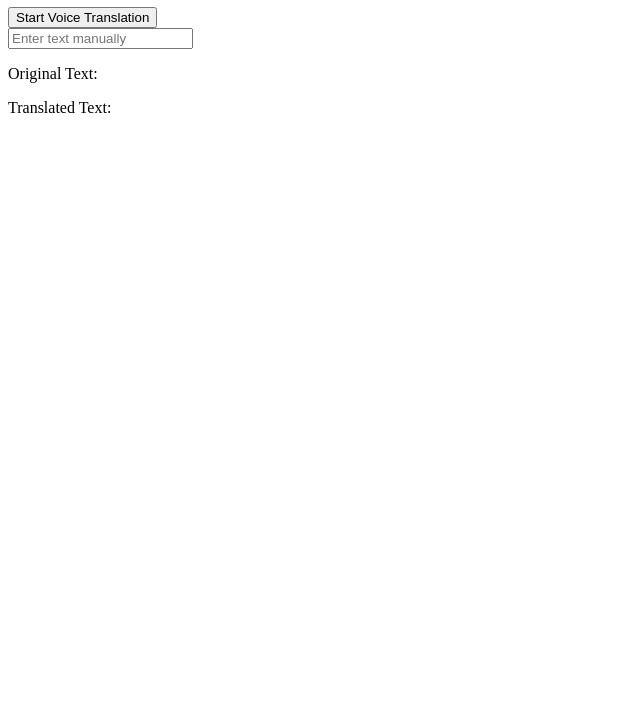
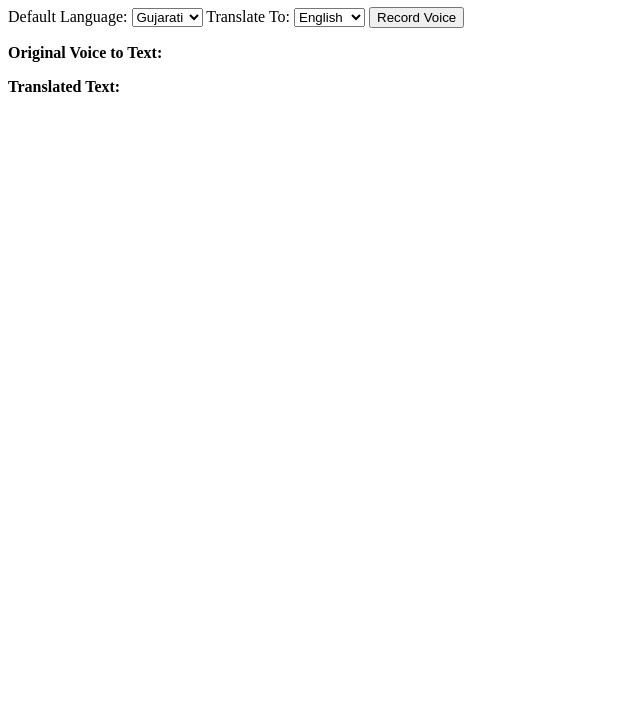
Before and after one commit to SondagarMit/voicetotext, a plain HTML site: page index.html in a window 1280 px wide. Shown: the part 73-800 px from the top of the page, without its empty margins (0-640 px from the left). Drawn offline with Linux system fonts and the light colour scheme.

Commit message:
Second Time
Second Time

```diff
--- a/index.html
+++ b/index.html
@@ -7,37 +7,78 @@
 </head>
 <body>
     <h1>Voice Translator</h1>
-    <button onclick="callVoiceToText()">Start Voice Translation</button>
-    <br>
-    <input type="text" id="manual-text" placeholder="Enter text manually" oninput="updateText()" />
-    <p>Original Text: <span id="original-text"></span></p>
-    <p>Translated Text: <span id="translated-text"></span></p>
+
+    <!-- Language Selection -->
+    <label for="default-lang">Default Language:</label>
+    <select id="default-lang">
+        <option value="gu" selected>Gujarati</option>
+        <option value="en">English</option>
+        <option value="hi">Hindi</option>
+        <option value="es">Spanish</option>
+        <option value="fr">French</option>
+    </select>
+
+    <label for="translate-lang">Translate To:</label>
+    <select id="translate-lang">
+        <option value="en" selected>English</option>
+        <option value="hi">Hindi</option>
+        <option value="es">Spanish</option>
+        <option value="fr">French</option>
+    </select>
+
+    <!-- Voice Recording Button -->
+    <button onclick="startVoiceRecording()">Record Voice</button>
+    <p><b>Original Voice to Text:</b> <span id="original-text"></span></p>
+    <p><b>Translated Text:</b> <span id="translated-text"></span></p>
 
     <script>
-        async function callVoiceToText() {
-            const originalText = "તમારુ નામ શું છે?"; // Example Gujarati text
-            document.getElementById("original-text").textContent = originalText;
+        // Start voice recording and handle transcription
+        async function startVoiceRecording() {
+            // Show recording message
+            alert("Recording started. Speak now...");
+            try {
+                // Use Web Speech API for voice recognition
+                const recognition = new (window.SpeechRecognition || window.webkitSpeechRecognition)();
+                recognition.lang = document.getElementById("default-lang").value;
+                recognition.start();
+
+                recognition.onresult = async (event) => {
+                    const originalText = event.results[0][0].transcript; // Get recognized text
+                    document.getElementById("original-text").textContent = originalText; // Display original text
+
+                    // Translate text
+                    await translateText(originalText);
+                };
+
+                recognition.onerror = (event) => {
+                    console.error("Speech recognition error:", event.error);
+                    alert("Failed to recognize voice. Please try again.");
+                };
+            } catch (error) {
+                console.error("Voice recording error:", error);
+                alert("Your browser doesn't support voice recording.");
+            }
+        }
+
+        // Translate text
+        async function translateText(originalText) {
+            const defaultLang = document.getElementById("default-lang").value;
+            const translateLang = document.getElementById("translate-lang").value;
 
             // Encode the text for the URL
             const encodedText = encodeURIComponent(originalText);
 
-            // Fetch the translation directly from Google's service
             try {
-                const response = await fetch(`https://translate.googleapis.com/translate_a/single?client=gtx&sl=gu&tl=en&dt=t&q=${encodedText}`);
+                const response = await fetch(`https://translate.googleapis.com/translate_a/single?client=gtx&sl=${defaultLang}&tl=${translateLang}&dt=t&q=${encodedText}`);
                 const result = await response.json();
 
                 // Extract and display the translated text
                 const translatedText = result[0][0][0];
                 document.getElementById("translated-text").textContent = translatedText;
             } catch (error) {
-                console.error("Error fetching translation:", error);
+                console.error("Translation error:", error);
                 document.getElementById("translated-text").textContent = "Translation failed.";
             }
-        }
-
-        function updateText() {
-            const manualText = document.getElementById("manual-text").value;
-            document.getElementById("original-text").textContent = manualText;
         }
     </script>
 </body>
```
